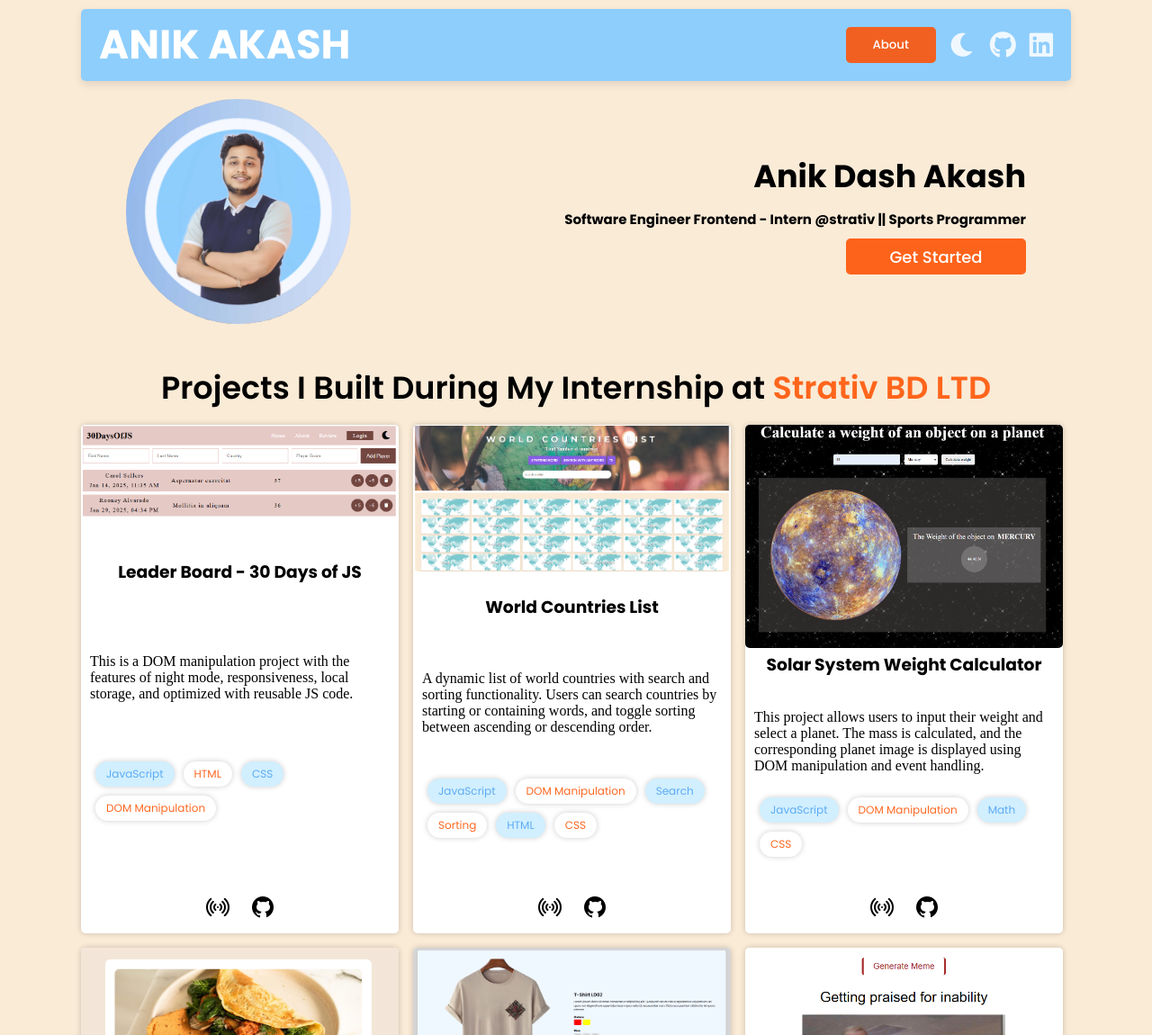
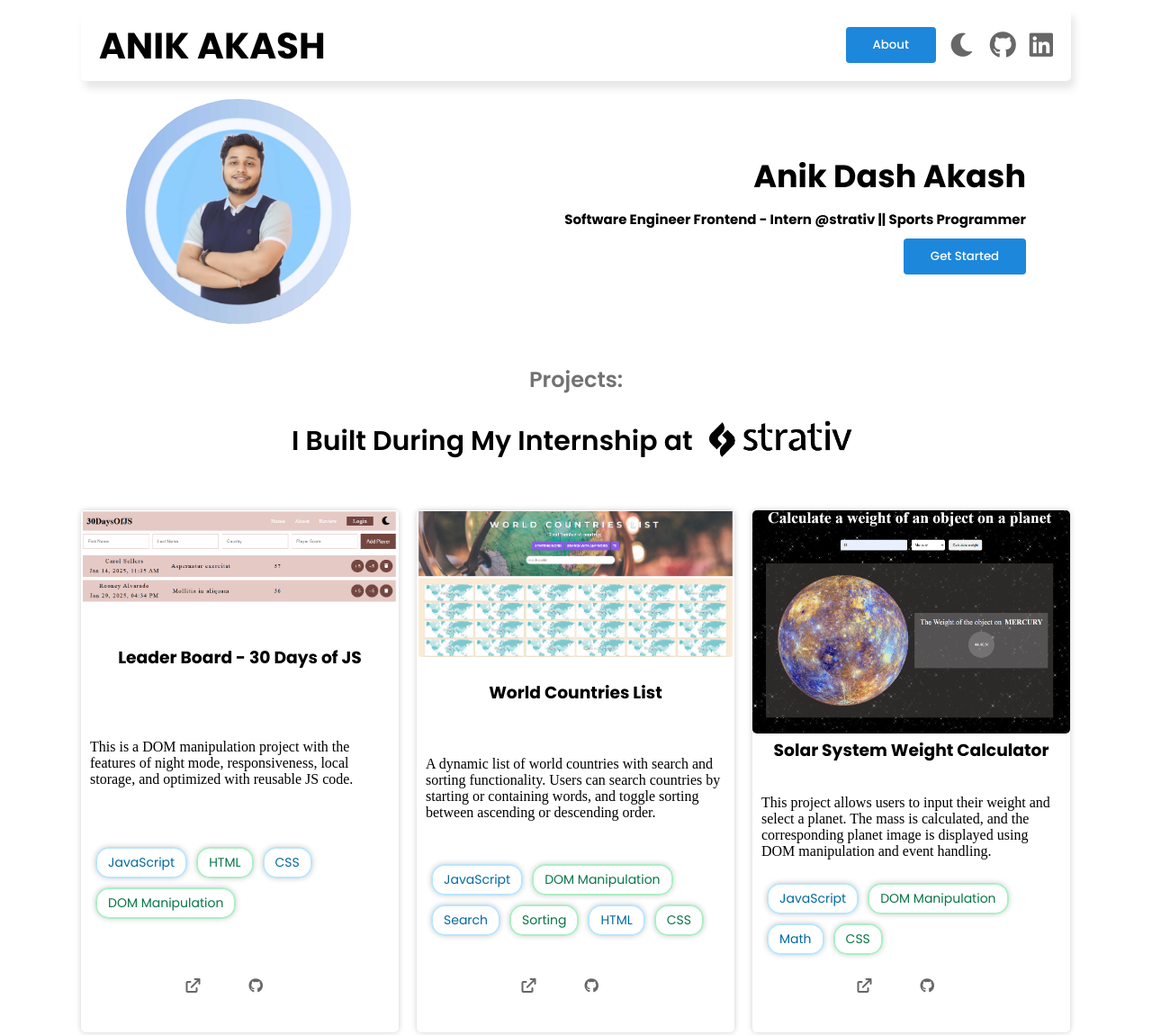
Before and after one commit to anikakash-strativ/anikakash-strativ, a plain HTML site: page index.html in a window 1280 px wide. Shown: the top 1150 px of the page at 90% size. Drawn offline with Linux system fonts and the light colour scheme; no server answers.

Commit message:
feat(ui) : improve color combinations and chnage some desing

```diff
--- a/index.css
+++ b/index.css
@@ -9,11 +9,11 @@
 
 :root {
   --primary-bg: #8ecefc;
-  --secondary-bg: antiquewhite;
+  --secondary-bg: white;
   --text-color: black;
-  --button-bg: rgba(255, 81, 0, 0.874);
+  --button-bg: #1D87DC ;
   --button-text: white;
-  --navbar-text: white;
+  --navbar-text: rgb(0, 0, 0);
   --card-bg: white;
   --footer-bg: rgb(142, 187, 226);
   --tag-bg-light: #d1efff;
@@ -59,13 +59,13 @@ body {
 
 .navbar {
   display: flex;
-  background-color: var(--primary-bg);
+  background-color: var(--secondary-bg);
   justify-content: space-between;
   align-items: center;
   height: 80px;
   border-radius: 5px;
   padding: 0 10px;
-  box-shadow: 0px 4px 10px rgba(0, 0, 0, 0.1);
+  box-shadow: 4px 8px 10px rgba(0.2, 0, 0, 0.1);
 }
 
 
@@ -73,7 +73,7 @@ body {
   margin-left: 10px;
   font-family: "Poppins", serif;
   font-weight: 700;
-  font-size: 30px;
+  font-size: 27px;
   color: var(--navbar-text);
 }
 .munu {
@@ -90,7 +90,7 @@ body {
   width: 100px;
   height: 40px;
   border: 0px;
-  border-radius: 5px;
+  border-radius: 4px;
   font-family: "Poppins", serif;
   font-weight: 500;
   background-color: var(--button-bg);
@@ -99,11 +99,13 @@ body {
 
 .navicon {
   font-size: 30px;
-  color: aliceblue;
+  color: #676767;
+
 }
 
 .icon{
   display: none;
+  color: #676767;
 }
 
 /* hero */
@@ -149,15 +151,14 @@ body {
   font-weight: bold;
 }
 .getintouch button {
-  width: 200px;
+  width: 136px;
   height: 40px;
   border: 0px;
-  border-radius: 5px;
+  border-radius: 4px;
   font-family: "Poppins", serif;
   font-weight: 500;
-  background-color: rgba(255, 81, 0, 0.874);
+  background-color: var(--button-bg);
   color: white;
-  font-size: 18px;
 }
 
 /* Project section */
@@ -169,18 +170,36 @@ body {
   margin: 20px 0px;
 }
 
-.headline h1 {
+.headline  {
   padding: 10px;
   font-family: "Poppins", serif;
   font-weight: 600;
-  font-size: 35px;
+  font-size: 24px;
+  text-align: center;
 }
+.headline p{
+  color: #727272;
+}
+.strativLogo{
+  display: flex;
+  justify-content: center;
+  align-items: center;
+}
+
+.strativLogo p{
+  color: black;
+  font-size: 30px;
+  padding: 5px;
+  margin-bottom: 10px;
+}
+
 .strativ {
-  color: rgba(255, 81, 0, 0.874);
+  height: 70px;
+  margin-top: 10px;
 }
 .projects {
   display: flex;
-  gap: 16px;
+  gap: 20px;
   margin: 5px auto;
   width: 100%;
   flex-wrap: wrap;
@@ -208,14 +227,16 @@ body {
 .repo {
   display: flex;
   justify-content: center;
+  align-items: center;
   gap: 20px;
-  margin-top: 15px;
+  /* margin-top: 15px; */
 }
 
-.repo a img {
-  width: 30px;
-  height: 30px;
+.repo .repoicon {
+  width: 50px;
+  height: 50px;
   margin: 10px 0;
+  color: #676767;
 }
 .Showcase_container {
   text-align: center;
@@ -242,7 +263,7 @@ body {
 
 .tag {
   padding: 5px 12px;
-  font-size: 12px;
+  font-size: 14px;
   border-radius: 15px;
   font-family: "Poppins", serif;
   margin: 1px;
@@ -255,14 +276,14 @@ body {
 }
 
 .tag:nth-child(odd) {
-  color: rgb(93, 171, 244);
-  background-color: #d1efff;
+  border: 2px solid #B9E6FE;
+  color: #026AA2;
   box-shadow: 0 0 6px rgba(0, 0, 0, 0.2);
 }
 
 .tag:nth-child(even) {
-  color: rgba(255, 81, 0, 0.874);
-  background-color: white;
+  border: 2px solid #ABEFC6;
+  color: #067647;
   box-shadow: 0 0 6px rgba(0, 0, 0, 0.2);
 }
 
@@ -274,9 +295,12 @@ body {
   margin-top: 20px;
 }
 
+.blogsection .headline h1{
+  font-size: 24px;
+}
 .blogs{
   display: flex;
-  gap: 15px;
+  gap: 20px;
   margin: 5px auto;
   width: 100%;
   flex-wrap: wrap;
@@ -386,24 +410,22 @@ footer ul li img {
     display: none; /* Hide menu initially */
     flex-direction: column;
     position: absolute;
-    top: 80px;
+    top: 70px;
     right: 15px;
     left: 15px;
-    background: var(--primary-bg);
+    background: white;
     border-radius: 5px;
     box-shadow: 0px 4px 10px rgba(0, 0, 0, 0.1);
     padding: 10px;
   }
 
   .munu ul.active {
-    display: flex; /* Show menu when active */
-    /* width: 100%; */
+    display: flex;
   }
 
   .icon {
-    display: block; /* Show menu icon */
+    display: block;
     font-size: 30px;
-    color: rgba(255, 255, 255, 0.788);
     cursor: pointer;
   }
 
--- a/index.html
+++ b/index.html
@@ -61,10 +61,15 @@
     <div class="container">
       <section class="projectsection">
         <div class="headline">
-          <h1>
-            Projects I Built During My Internship at
-            <span class="strativ">Strativ BD LTD</span>
-          </h1>
+          <p>Projects:</p>
+          <div class="strativLogo">
+            <p>I Built During My Internship at</p>
+            <p>
+              <span class="strativ"
+                ><img class="strativ" src="./data/assets/strativ-bg.png" alt=""
+              /></span>
+            </p>
+          </div>
         </div>
         <div class="projects">
           <!-- <div class="project">
@@ -159,6 +164,7 @@
           </ul>
         </div>
         <h3>stars on GITHUB</h3>
+
       </footer>
     </div>
 
--- a/script/project.js
+++ b/script/project.js
@@ -59,31 +59,26 @@ fetch(projectAPIEndPoint)
             stack.appendChild(tags);
 
 
-            // live images:
+            // Live images:
             const links = document.createElement("div");
             links.classList.add("repo");
 
+            // Live link with icon
             const livelink = document.createElement("a");
             livelink.href = project.live_link;
             livelink.target = "_blank";
+            livelink.innerHTML = `<i class="fa-solid fa-arrow-up-right-from-square repoicon"></i>`; // FontAwesome live link icon
 
-            const liveImg = document.createElement("img");
-            liveImg.src = `./live.png`
-            liveImg.alt = project.title;
+            links.appendChild(livelink);
 
-            livelink.appendChild(liveImg);
-            links.appendChild(livelink)
-
+            // GitHub repo link with icon
             const repolink = document.createElement("a");
             repolink.href = project.github_repo;
             repolink.target = "_blank";
+            repolink.innerHTML = `<i class="fa-brands fa-github repoicon"></i>`; // FontAwesome GitHub icon
 
-            const gitImg = document.createElement("img");
-            gitImg.src = `./github.png`
-            gitImg.alt = project.title;
+            links.appendChild(repolink);
 
-            repolink.appendChild(gitImg);
-            links.appendChild(repolink)
 
             projectBody.appendChild(title);
             projectDiv.appendChild(projectBody);
```
Also changed, not shown: data/assets/strativ-bg.png (added), data/assets/strativ.png (added).
